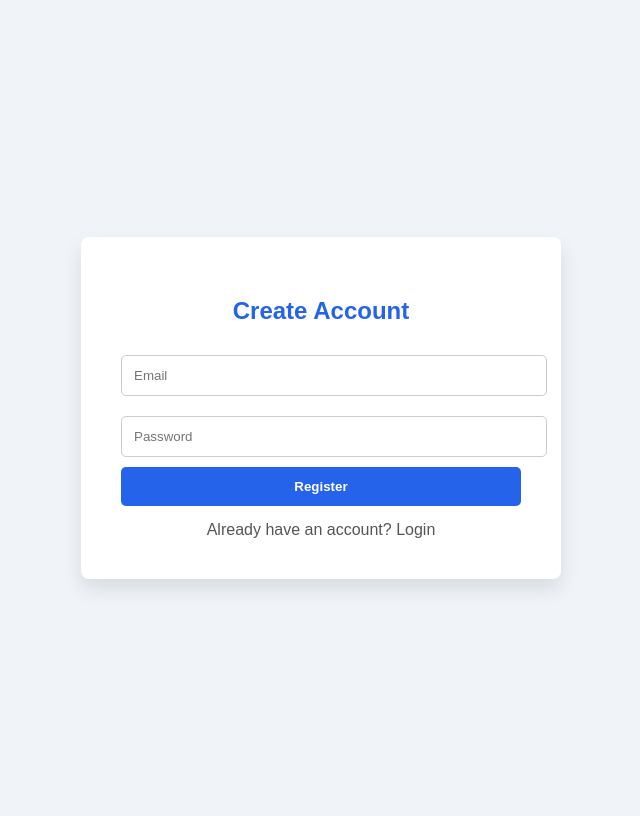
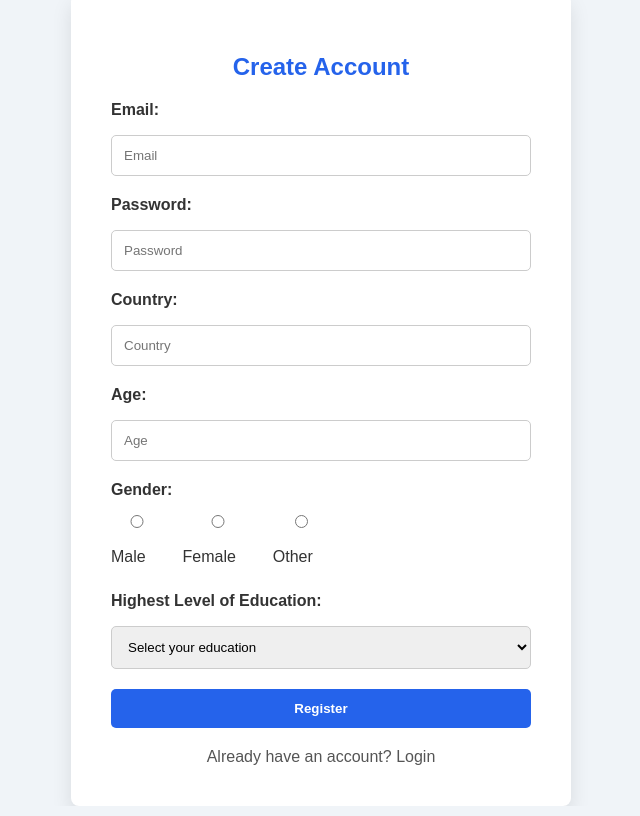
Before and after one commit to D30k/AI-Career-Path-UI, a Flask app: page /register in a window 1280 px wide. Shown: the whole page, without its empty margins (319-959 px from the left). Run offline with Flask 3, Linux system fonts and the light colour scheme; parts of the project's set-up code (start-up, migrations or seed data) failed here and were passed over.

Commit message:
update code for register user details to send it to ai model

```diff
--- a/app.py
+++ b/app.py
@@ -4,6 +4,9 @@ from config import Config
 from modules.auth.routes import auth
 from modules.quiz.routes import quiz
 from modules.results.routes import results
+from init_db import init_user_db
+init_user_db()
+
 
 app = Flask(__name__, template_folder="templates", static_folder="static")
 app.config.from_object(Config)
--- a/modules/auth/routes.py
+++ b/modules/auth/routes.py
@@ -13,14 +13,21 @@ def login():
     if request.method == 'POST':
         email = request.form['email']
         password = request.form['password']
+
         conn = sqlite3.connect('users.db')
         c = conn.cursor()
         c.execute("SELECT * FROM users WHERE email=?", (email,))
         user = c.fetchone()
         conn.close()
+
         if user and check_password_hash(user[2], password):
+            # Store individual fields using array indices
             session['user_id'] = user[0]
             session['email'] = user[1]
+            session['country'] = user[3]
+            session['age'] = user[4]
+            session['gender'] = user[5]
+            session['highest_education'] = user[6]
             return redirect(url_for('quiz.home'))
         else:
             return render_template('login.html', error="Invalid credentials")
@@ -32,17 +39,27 @@ def register():
     if request.method == 'POST':
         email = request.form['email']
         password = request.form['password']
+        country = request.form['country']
+        age = request.form['age']
+        gender = request.form['gender']
+        highest_education = request.form['highest_education']
         hashed = generate_password_hash(password)
+
         try:
             conn = sqlite3.connect('users.db')
             c = conn.cursor()
-            c.execute("INSERT INTO users (email, password) VALUES (?, ?)", (email, hashed))
+            c.execute("""
+                INSERT INTO users (email, password, country, age, gender, highest_education)
+                VALUES (?, ?, ?, ?, ?, ?)
+            """, (email, hashed, country, age, gender, highest_education))
             conn.commit()
             conn.close()
             return redirect(url_for('auth.login'))
         except sqlite3.IntegrityError:
             return render_template('register.html', error="Email already exists")
+
     return render_template('register.html')
+
 
 
 @auth.route('/logout')
--- a/templates/quiz.html
+++ b/templates/quiz.html
@@ -587,7 +587,7 @@
           });
       }
 
-      prevBtn.addEventListener("click", () => {
+      /*prevBtn.addEventListener("click", () => {
         if (currentQuestion > 0) showQuestion(currentQuestion - 1);
       });
       nextBtn.addEventListener("click", () => {
@@ -595,7 +595,7 @@
         if (currentQuestion < totalQuestions - 1)
           showQuestion(currentQuestion + 1);
         else submitAnswers();
-      });
+      });*/
 
       renderQuestion();
     </script>
--- a/templates/register.html
+++ b/templates/register.html
@@ -11,25 +11,51 @@
         align-items: center;
         justify-content: center;
         height: 100vh;
+        margin: 0;
       }
+
       .auth-box {
         background: white;
         padding: 40px;
         border-radius: 8px;
         box-shadow: 0 10px 20px rgba(0, 0, 0, 0.1);
-        width: 400px;
+        width: 100%;
+        max-width: 420px;
       }
+
       h2 {
         text-align: center;
         color: #2563eb;
+        margin-bottom: 20px;
       }
-      input {
+
+      input,
+      select {
         width: 100%;
         padding: 12px;
-        margin: 10px 0;
+        margin: 10px 0 20px;
         border-radius: 5px;
         border: 1px solid #ccc;
+        box-sizing: border-box;
       }
+
+      label {
+        font-weight: bold;
+        display: block;
+        margin-bottom: 6px;
+        color: #333;
+      }
+
+      .radio-group {
+        margin-bottom: 20px;
+      }
+
+      .radio-group label {
+        font-weight: normal;
+        display: inline-block;
+        margin-right: 15px;
+      }
+
       button {
         width: 100%;
         padding: 12px;
@@ -39,19 +65,30 @@
         border-radius: 5px;
         font-weight: bold;
         cursor: pointer;
+        transition: background 0.3s;
       }
+
+      button:hover {
+        background: #1e4fd1;
+      }
+
       .error {
         color: red;
         font-size: 14px;
-        margin-top: 10px;
+        margin: 10px 0;
         text-align: center;
       }
+
       a {
         display: block;
         text-align: center;
-        margin-top: 15px;
+        margin-top: 20px;
         color: #555;
         text-decoration: none;
+      }
+
+      a:hover {
+        color: #2563eb;
       }
     </style>
   </head>
@@ -59,18 +96,42 @@
     <div class="auth-box">
       <h2>Create Account</h2>
       {% if error %}
-      <div class="error">{{ error }}</div>
+        <div class="error">{{ error }}</div>
       {% endif %}
       <form method="POST">
+        <label for="email">Email:</label>
         <input type="email" name="email" placeholder="Email" required />
-        <input
-          type="password"
-          name="password"
-          placeholder="Password"
-          required
-        />
+
+        <label for="password">Password:</label>
+        <input type="password" name="password" placeholder="Password" required />
+
+        <label for="country">Country:</label>
+        <input type="text" name="country" placeholder="Country" required />
+
+        <label for="age">Age:</label>
+        <input type="number" name="age" placeholder="Age" min="0" required />
+
+        <label>Gender:</label>
+        <div class="radio-group">
+          <label><input type="radio" name="gender" value="Male" required /> Male</label>
+          <label><input type="radio" name="gender" value="Female" required /> Female</label>
+          <label><input type="radio" name="gender" value="Other" required /> Other</label>
+        </div>
+
+        <label for="highest_education">Highest Level of Education:</label>
+        <select name="highest_education" id="highest_education" required>
+          <option value="" disabled selected>Select your education</option>
+          <option value="High School">High School</option>
+          <option value="Diploma">Diploma</option>
+          <option value="Bachelor's">Bachelor's</option>
+          <option value="Master's">Master's</option>
+          <option value="PhD">PhD</option>
+          <option value="Other">Other</option>
+        </select>
+
         <button type="submit">Register</button>
       </form>
+
       <a href="/login">Already have an account? Login</a>
     </div>
   </body>
```
Also changed, not shown: init_db.py (+33 -7 lines), modules/results/utils.py (+12 -1 lines), users.db.
